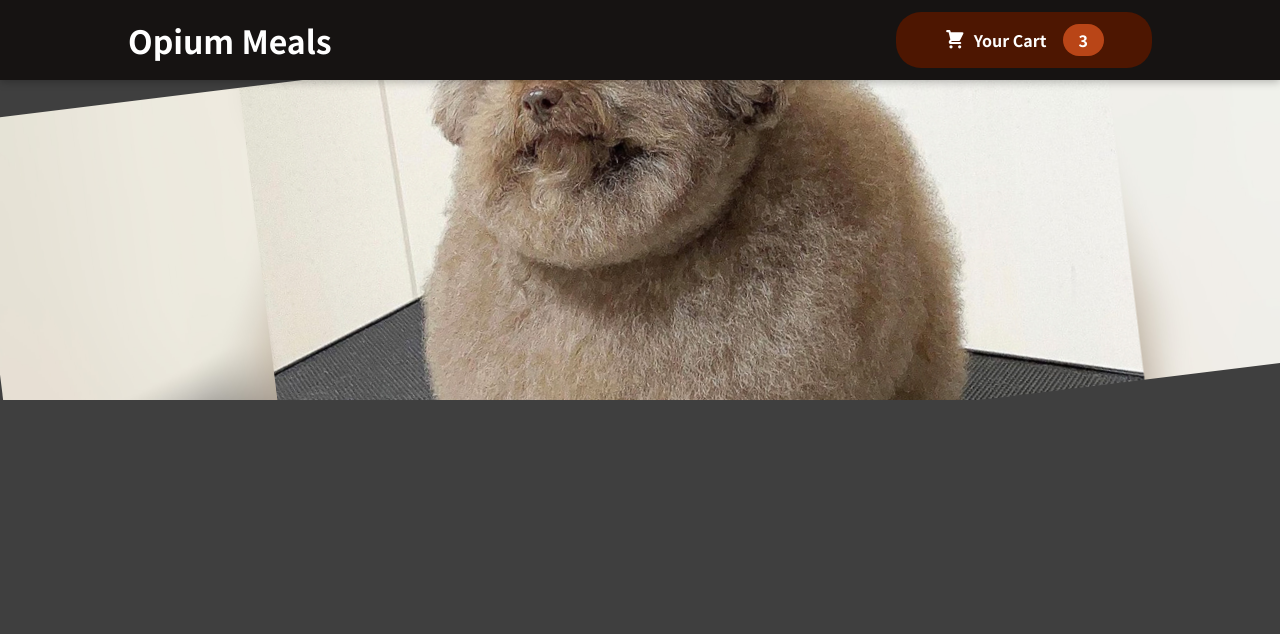
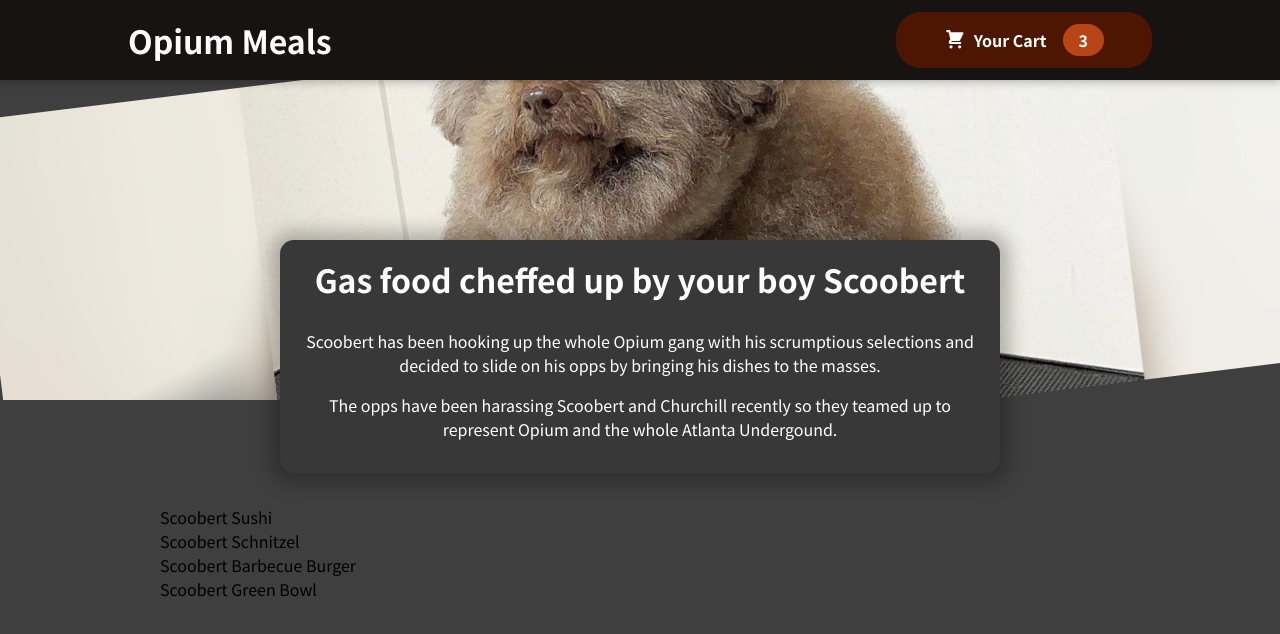
Before and after one commit to danielrosenthal0/react-food-order-app, a React (Create React App) app: page / in a window 1280 px wide. Shown: the top 634 px of the page. Built offline with nearby package versions, Linux system fonts and the light colour scheme.

Commit message:
meals summary and list

```diff
--- a/src/App.js
+++ b/src/App.js
@@ -1,11 +1,14 @@
 import { Fragment } from "react";
 
 import Header from "./components/Layout/Header";
-
+import Meals from "./components/Meals/Meals";
 function App() {
   return (
    <Fragment>
       <Header/>
+      <main>
+        <Meals/>
+      </main>
    </Fragment>
 
 
--- /dev/null
+++ b/src/components/Meals/AvailableMeals.js
@@ -0,0 +1,42 @@
+import classes from './AvailableMeals.module.css';
+
+const DUMMY_MEALS = [
+    {
+      id: 'm1',
+      name: 'Scoobert Sushi',
+      description: "Finest fish and veggies (Homixide Meechie's favorite!)",
+      price: 22.99,
+    },
+    {
+      id: 'm2',
+      name: 'Scoobert Schnitzel',
+      description: "A german specialty! (Ken's favorite!)",
+      price: 16.5,
+    },
+    {
+      id: 'm3',
+      name: 'Scoobert Barbecue Burger',
+      description: 'American, raw, meaty',
+      price: 12.99,
+    },
+    {
+      id: 'm4',
+      name: 'Scoobert Green Bowl',
+      description: 'Healthy...and green...',
+      price: 18.99,
+    },
+  ];
+
+const AvailableMeals = () => {
+    const mealsList = DUMMY_MEALS.map(meal => <li>{meal.name}</li>);
+
+    return (
+        <section className={classes.meals}>
+            <ul>
+                {mealsList}
+            </ul>
+        </section>
+    )
+};
+
+export default AvailableMeals;
--- /dev/null
+++ b/src/components/Meals/AvailableMeals.module.css
@@ -0,0 +1,24 @@
+.meals {
+    max-width: 60rem;
+    width: 90%;
+    margin: 2rem auto;
+    animation: meals-appear 1s ease-out forwards;
+  }
+
+  .meals ul {
+    list-style: none;
+    margin: 0;
+    padding: 0;
+  }
+
+  @keyframes meals-appear {
+    from {
+      opacity: 0;
+      transform: translateY(3rem);
+    }
+
+    to {
+      opacity: 1;
+      transform: translateY(0);
+    }
+  }
--- /dev/null
+++ b/src/components/Meals/Meals.js
@@ -0,0 +1,14 @@
+import MealsSummary from "./MealsSummary";
+import AvailableMeals from "./AvailableMeals";
+import { Fragment } from "react";
+
+const Meals = (props) => {
+    return (
+        <Fragment>
+            <MealsSummary/>
+            <AvailableMeals/>
+        </Fragment>
+    )
+};
+
+export default Meals;
--- /dev/null
+++ b/src/components/Meals/MealsSummary.js
@@ -0,0 +1,17 @@
+import classes from './MealsSummary.module.css';
+
+const MealsSummary = () => {
+    return(
+        <section className={classes.summary}>
+            <h2>Gas food cheffed up by your boy Scoobert</h2>
+            <p>Scoobert has been hooking up the whole Opium
+                 gang with his scrumptious selections and decided
+                  to slide on his opps by bringing his dishes
+                   to the masses.</p>
+            <p>The opps have been harassing Scoobert and Churchill recently
+                so they teamed up to represent Opium and the whole Atlanta Undergound.</p>
+        </section>
+    )
+};
+
+export default MealsSummary;
--- /dev/null
+++ b/src/components/Meals/MealsSummary.module.css
@@ -0,0 +1,18 @@
+.summary {
+    text-align: center;
+    max-width: 45rem;
+    width: 90%;
+    margin: auto;
+    margin-top: -10rem;
+    position: relative;
+    background-color: #383838;
+    color: white;
+    border-radius: 14px;
+    padding: 1rem;
+    box-shadow: 0 1px 18px 10px rgba(0, 0, 0, 0.25);
+  }
+
+  .summary h2 {
+    font-size: 2rem;
+    margin-top: 0;
+  }
```
